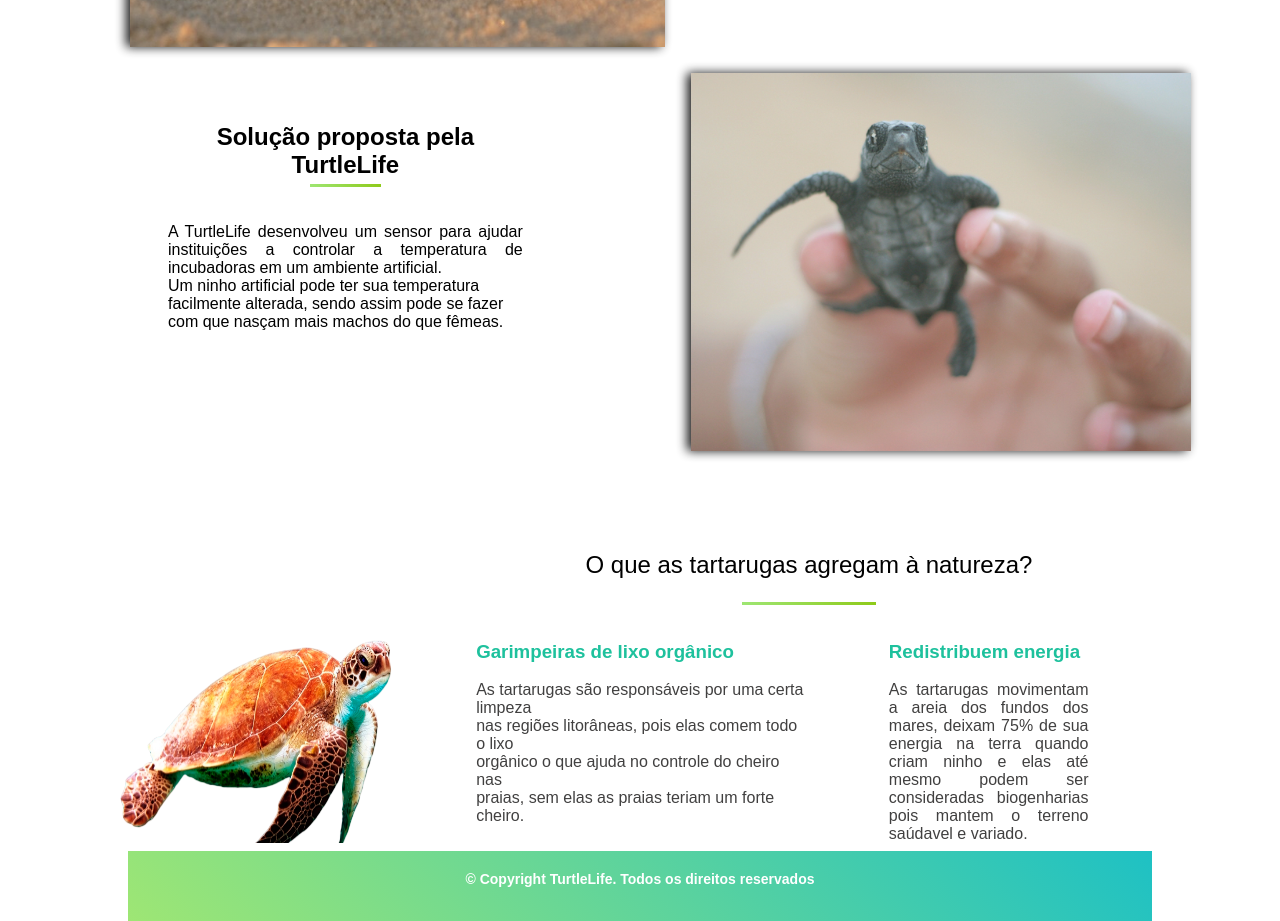
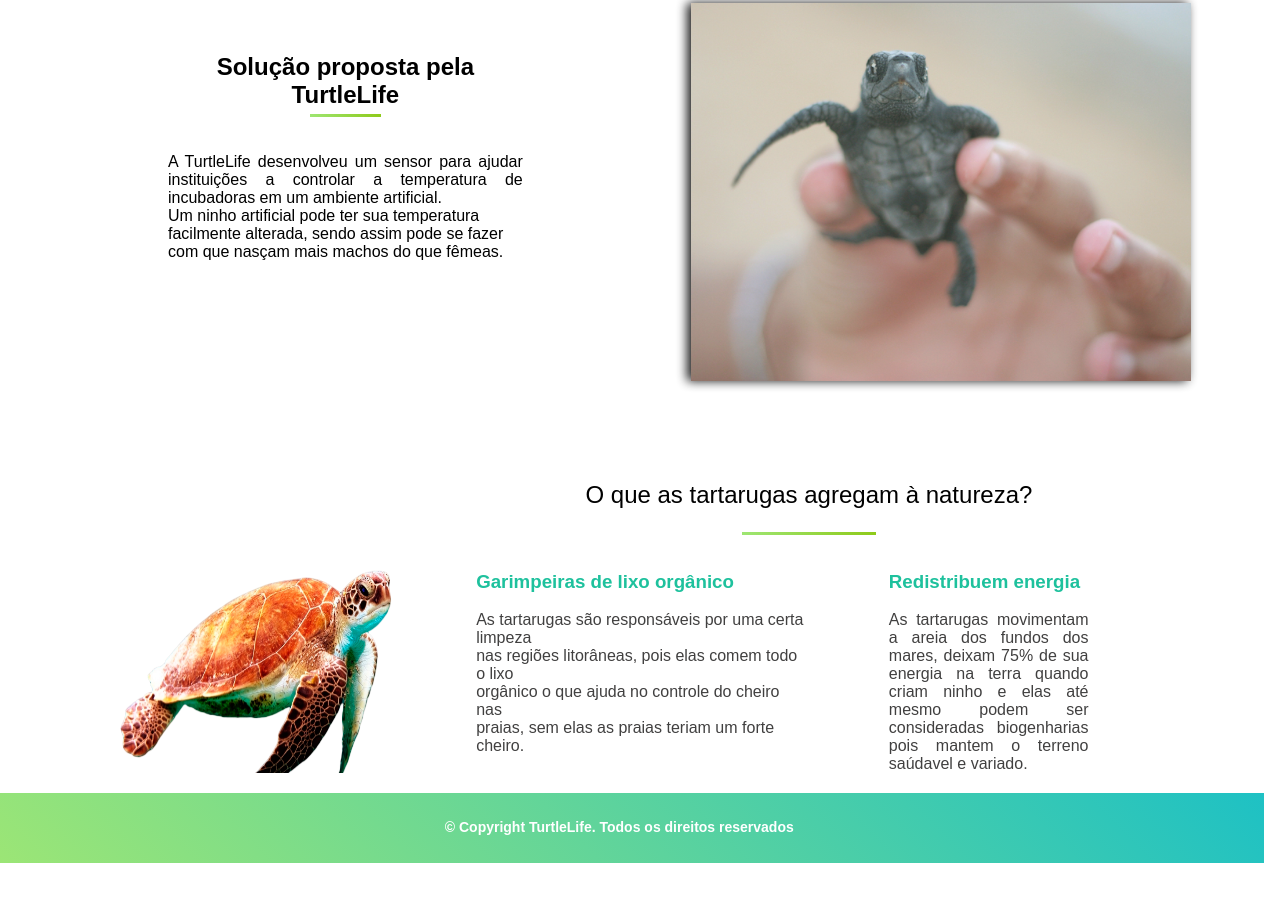
Before and after one commit to caique-0/Sprint-2-turtlelife, a plain HTML site: page Front-end1.0/Projeto.html in a window 1280 px wide. Shown: the part 1110-2031 px from the top of the page. After the commit the page ends 1973 px from the top, so only its background shows below. Drawn offline with Linux system fonts and the light colour scheme.

Commit message:
consertando bugs

```diff
--- a/Front-end1.0/style.css
+++ b/Front-end1.0/style.css
@@ -53,7 +53,7 @@
 .header {
     background: linear-gradient(45deg, #9ee674, #1ec1c4);
     width: 100%;
-
+    position: fixed;
     z-index: 0;
 }
 
@@ -168,7 +168,7 @@
 
 /* PROJETO */
 .projeto{
-    overflow: auto;
+    overflow: hidden;
 }
 
 .projetotexto{
@@ -459,11 +459,14 @@ margin: 0px 0px 0px 0px;
 /* FOOTER */
 .footer{
     height: 70px;
+    width: 100.76vw;
     background: linear-gradient(45deg, #9ee674, #1ec1c4);
     text-align: center;
     align-items: center;
     flex-direction: row;
-    margin-top: -1.2%;
+    margin-top: 0%;
+    margin-left: -15%;
+    position: relative;
     }
 
     .footer h3 {
```
Also changed, not shown: Front-end1.0/Projeto.html (+2 -1 lines).
